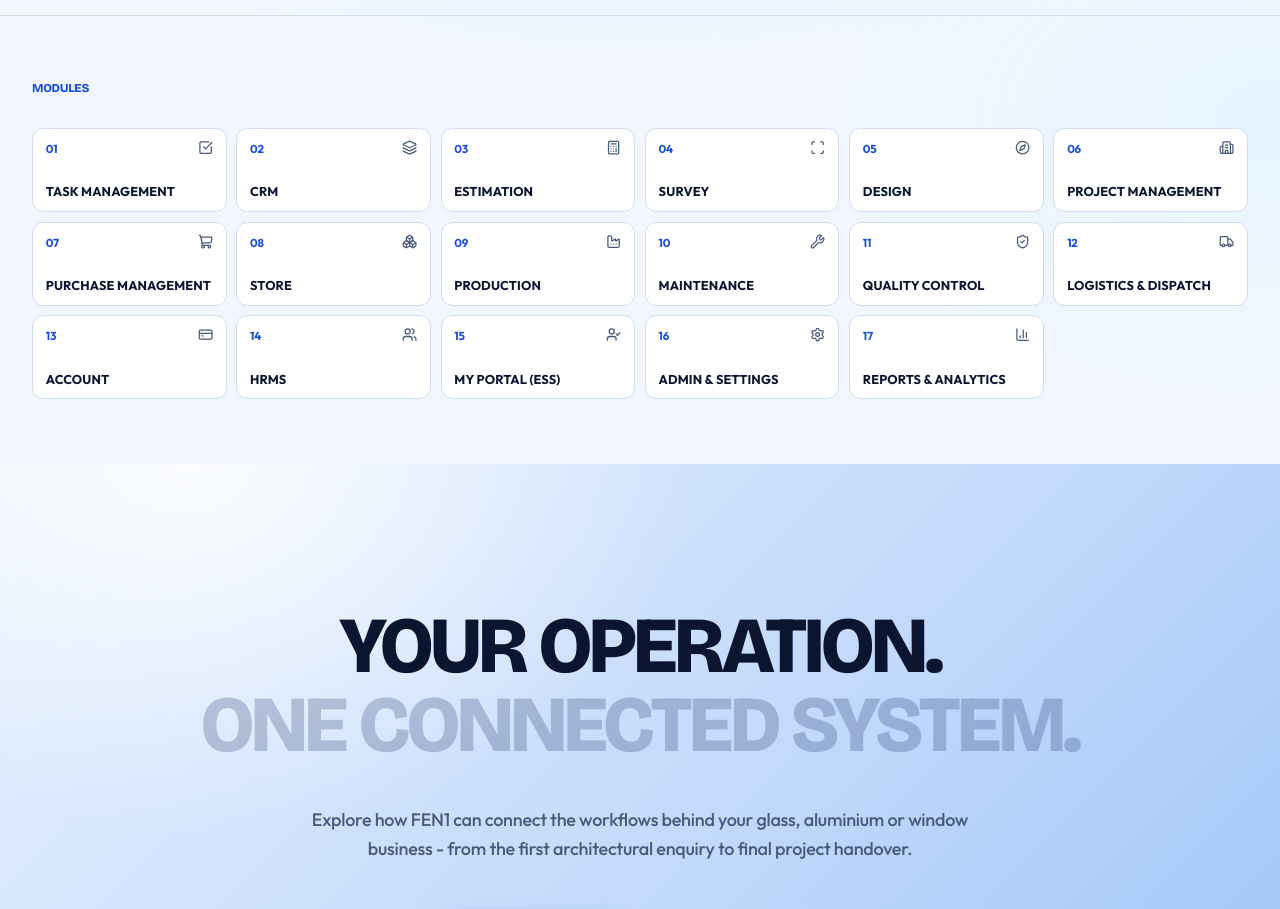
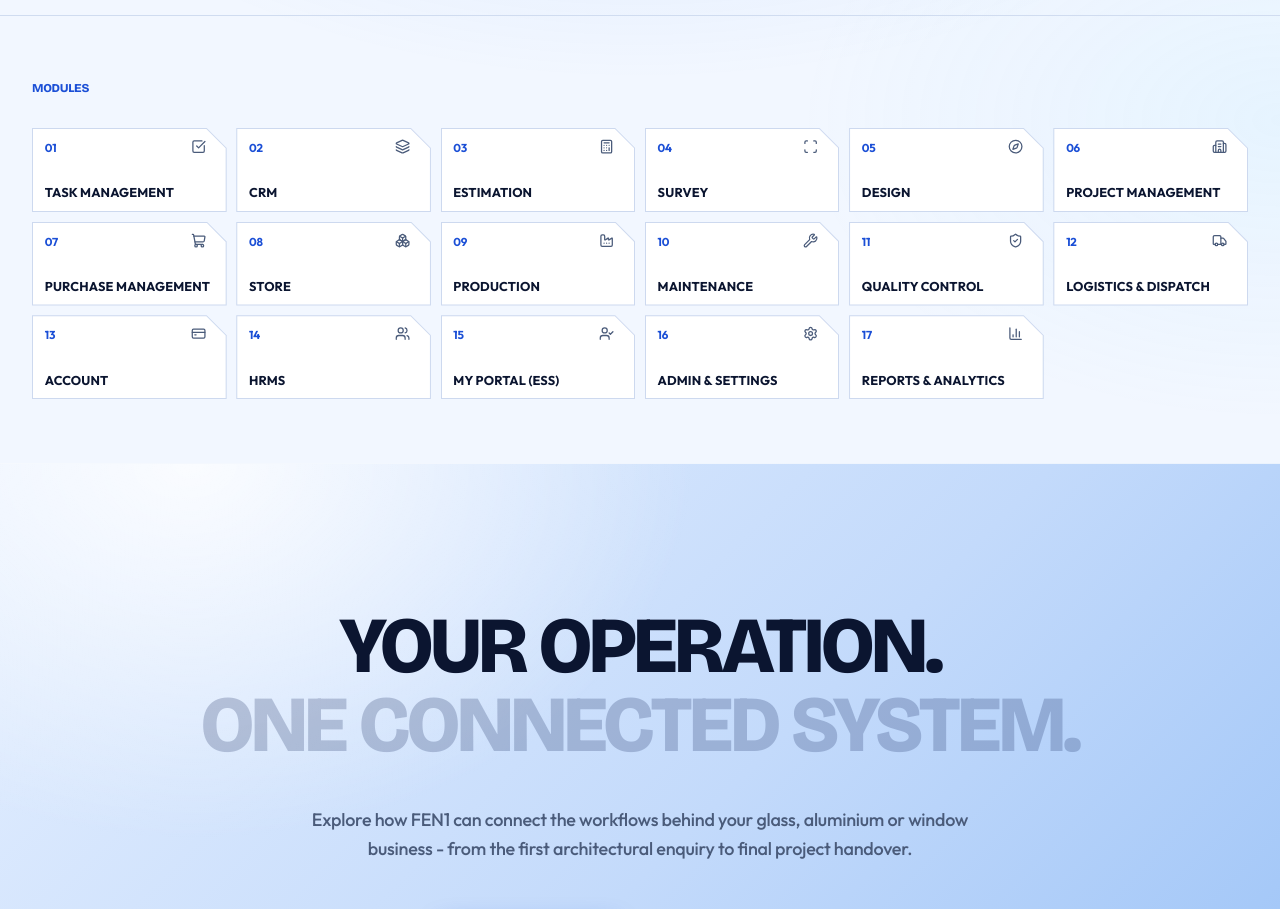
Before and after one commit to Devanshi207/fen1, a Next.js app: page /solutions in a window 1280 px wide. Shown: the part 1000-1909 px from the top of the page. Built offline with nearby package versions, Linux system fonts and the light colour scheme.

Commit message:
Modules: tiles with one cut corner, like a glass pane

```diff
--- a/src/app/globals.css
+++ b/src/app/globals.css
@@ -557,17 +557,23 @@ a[class~="rounded-full"]:hover, button[class~="rounded-full"]:hover:not(:disable
 .mod-tile {
   position: relative; isolation: isolate; overflow: hidden; outline: none; cursor: default;
   display: grid; grid-template-columns: 1fr auto; grid-template-rows: auto 1fr; row-gap: 0.5rem;
-  min-height: 5.25rem; padding: 0.7rem 0.8rem; border-radius: 0.7rem; background: #fff; border: 1px solid var(--line);
-  transition: transform 0.45s var(--ease), opacity 0.35s, border-color 0.3s, box-shadow 0.45s var(--ease);
+  min-height: 5.25rem; padding: 0.7rem 0.8rem;
+  /* A glass pane with one corner cut off. The 1px outline is the element itself showing round a white inset. */
+  background: #cdd9ef; clip-path: polygon(0 0, calc(100% - 20px) 0, 100% 20px, 100% 100%, 0 100%);
+  transition: transform 0.45s var(--ease), background 0.3s;
+}
+.mod-tile::after {
+  content: ""; position: absolute; inset: 1px; z-index: -2; background: #fff;
+  clip-path: polygon(0 0, calc(100% - 19.3px) 0, 100% 19.3px, 100% 100%, 0 100%);
 }
 .mod-tile::before {
   content: ""; position: absolute; inset: 0; z-index: -1; background: linear-gradient(160deg, #2f6bf0, #1b4fd6 55%, #102f9e);
   transform: translateY(101%); transition: transform 0.5s var(--ease);
 }
-.mod-tile[data-active="true"] { transform: translateY(-4px); border-color: #1b4fd6; box-shadow: 0 18px 34px -18px rgba(27, 79, 214, 0.6); }
+.mod-tile[data-active="true"] { transform: translateY(-4px); background: #1b4fd6; }
 .mod-tile[data-active="true"]::before { transform: none; }
 .mod-tile-num { font-size: 0.72rem; font-weight: 700; color: var(--accent); transition: color 0.3s; }
-.mod-tile-icon { width: 0.95rem; height: 0.95rem; color: var(--muted); transition: color 0.3s, transform 0.5s var(--ease); }
+.mod-tile-icon { width: 0.95rem; height: 0.95rem; margin-right: 0.5rem; color: var(--muted); transition: color 0.3s, transform 0.5s var(--ease); }
 .mod-tile-title { grid-column: 1 / -1; align-self: end; font-size: 0.8rem; font-weight: 700; letter-spacing: 0.01em; line-height: 1.2; color: var(--ink); transition: color 0.3s; }
 .mod-tile-cat { grid-column: 1 / -1; font-size: 0.6rem; font-weight: 700; letter-spacing: 0.16em; color: var(--subtle); transition: color 0.3s; }
 .mod-tile[data-active="true"] .mod-tile-num, .mod-tile[data-active="true"] .mod-tile-icon, .mod-tile[data-active="true"] .mod-tile-title, .mod-tile[data-active="true"] .mod-tile-cat { color: #fff; }
```
